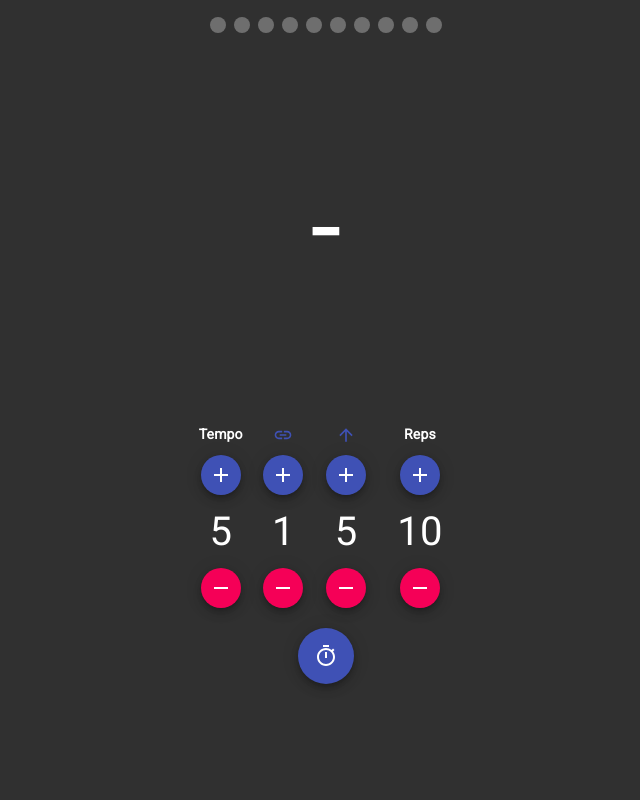
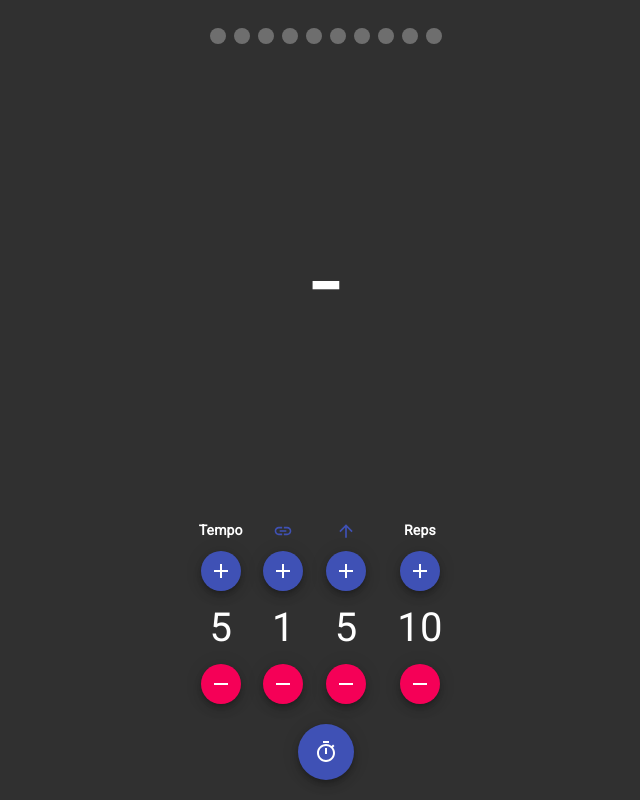
Before and after one commit to daniel-simms/tempo-timer, a React app: page / in a window 1280 px wide. Shown: the whole page, without its empty margins (314-954 px from the left). Built offline with nearby package versions, Linux system fonts and the light colour scheme.

Commit message:
icons + viewport + reps margin

```diff
--- a/src/App/App.css
+++ b/src/App/App.css
@@ -1,5 +1,9 @@
+html, body, #root {
+    height: calc(100vh - calc(100vh - 100%));
+}
 body {
     margin: 0;
+
     font-family: -apple-system, BlinkMacSystemFont, 'Segoe UI', 'Roboto', 'Oxygen',
         'Ubuntu', 'Cantarell', 'Fira Sans', 'Droid Sans', 'Helvetica Neue',
         sans-serif;
@@ -16,7 +20,4 @@ body {
                 user-select: none; /* Non-prefixed version, currently
                                     supported by Chrome, Edge, Opera and Firefox */
 }
-
-#root{  height: 88vh; }
-
 .MuiRating-root { color: greenyellow !important; }
--- a/src/App/Components/Reps/Reps.js
+++ b/src/App/Components/Reps/Reps.js
@@ -10,7 +10,7 @@ const Reps = () => {
     const { reps, currentRep } = useContext(AppContext)
 
     return (
-        <Box textAlign='center' mt='1%'  >
+        <Box textAlign='center' mt={3}  >
             <Rating
                 name="size-large"
                 max={reps}
```
Also changed, not shown: public/favicon.ico (deleted), public/favicon.ico.png (added), public/logo192.png (deleted), public/logo193.png (added), public/logo512.png.
